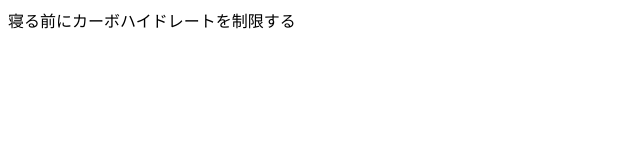
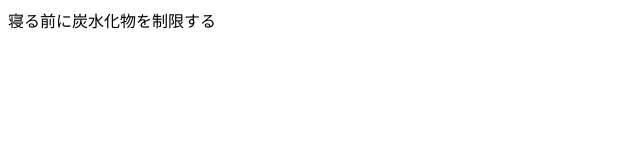
Before and after one commit to ODN418/YesNochart, a plain HTML site: page Sleep/r/r/r/l/l.html in a window 1280 px wide. Shown: the whole page, without its empty margins (0-640 px from the left). Drawn offline with Linux system fonts and the light colour scheme.

Commit message:
Update　carbohydrate

```diff
--- a/Sleep/r/r/r/l/l.html
+++ b/Sleep/r/r/r/l/l.html
@@ -1,3 +1,3 @@
 <body>
-    寝る前にカーボハイドレートを制限する
+    寝る前に炭水化物を制限する
 </body>
```
